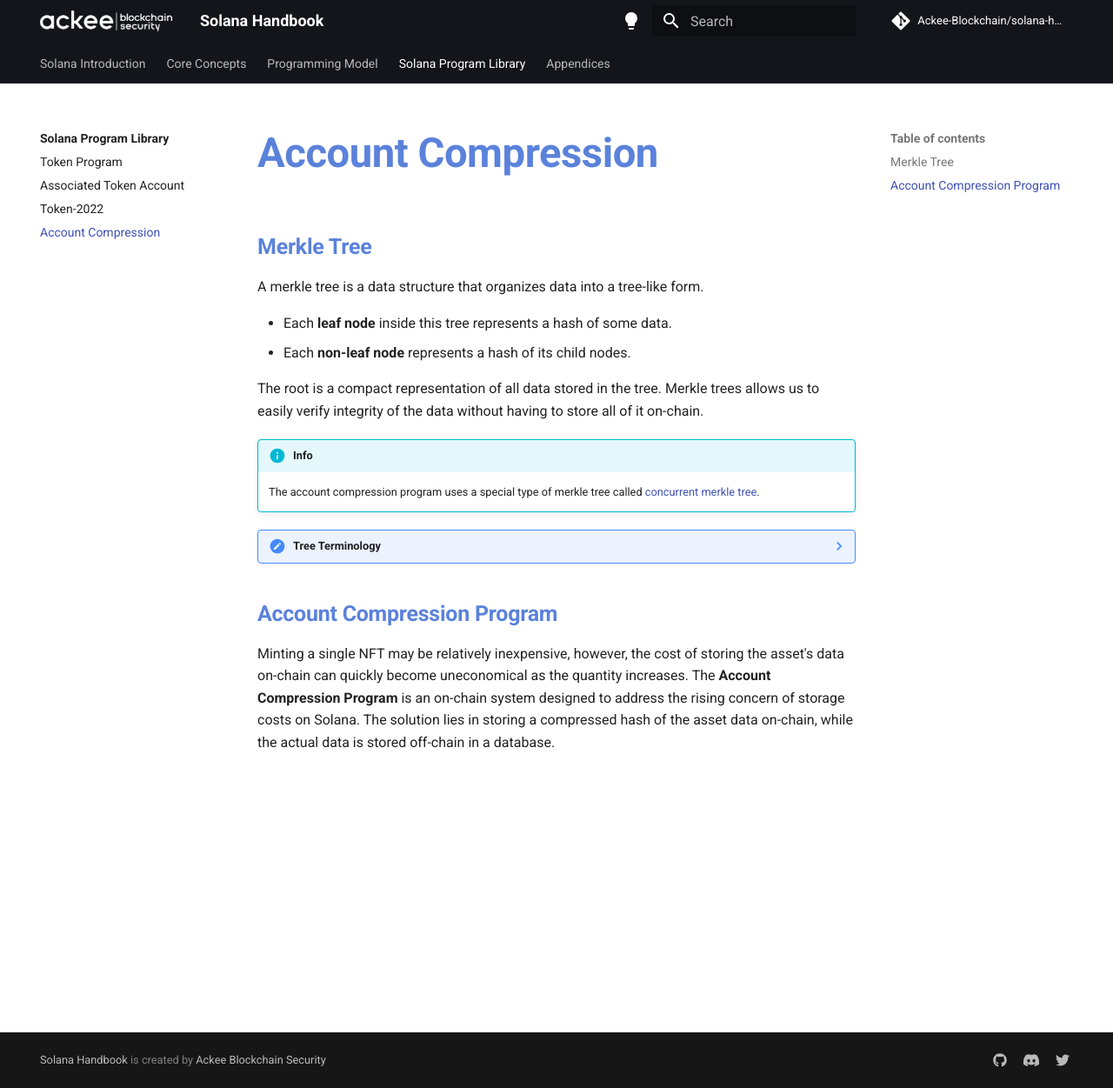
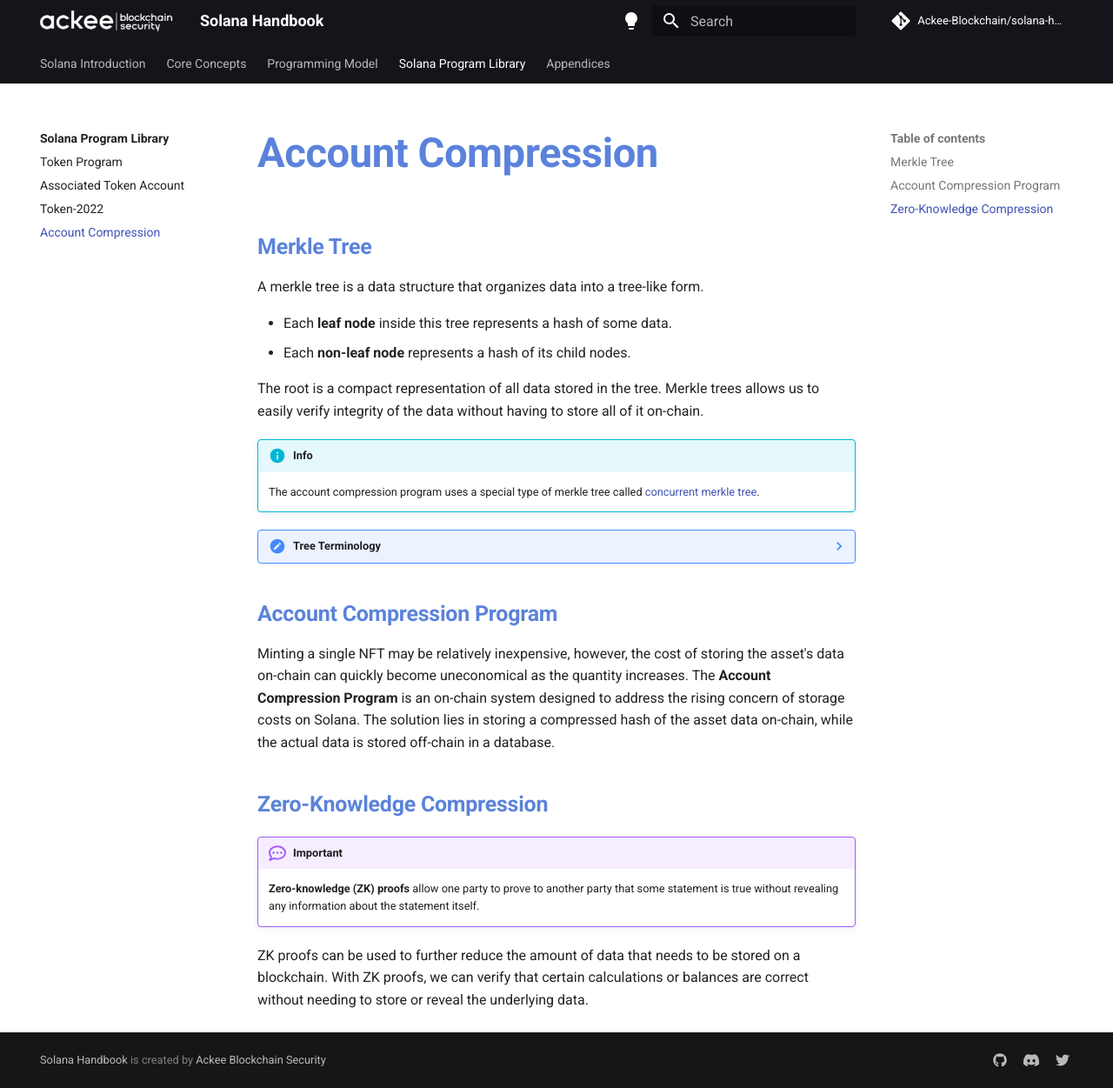
Before and after one commit to vmpyre/solana-handbook, an MkDocs documentation site: the page built from docs/handbook/chapter4/account-compression-program.md, in a window 1280 px wide and 1251 px high. Shown: the whole window at 87% size. Built offline with MkDocs 1.6.1 and Material for MkDocs 9.7.7, drawn with Linux system fonts in a browser that asks for light colours; comment, search, counter and statistics services are not loaded.

Commit message:
add zk compression

```diff
--- a/docs/handbook/chapter4/account-compression-program.md
+++ b/docs/handbook/chapter4/account-compression-program.md
@@ -19,3 +19,11 @@ The root is a compact representation of all data stored in the tree. Merkle tree
 ## Account Compression Program
 
 Minting a single NFT may be relatively inexpensive, however, the cost of storing the asset's data on-chain can quickly become uneconomical as the quantity increases. The **Account Compression Program** is an on-chain system designed to address the rising concern of storage costs on Solana. The solution lies in storing a compressed hash of the asset data on-chain, while the actual data is stored off-chain in a database.
+
+## Zero-Knowledge Compression
+
+!!! important
+
+    **Zero-knowledge (ZK) proofs** allow one party to prove to another party that some statement is true without revealing any information about the statement itself.
+
+ZK proofs can be used to further reduce the amount of data that needs to be stored on a blockchain. With ZK proofs, we can verify that certain calculations or balances are correct without needing to store or reveal the underlying data.
```
